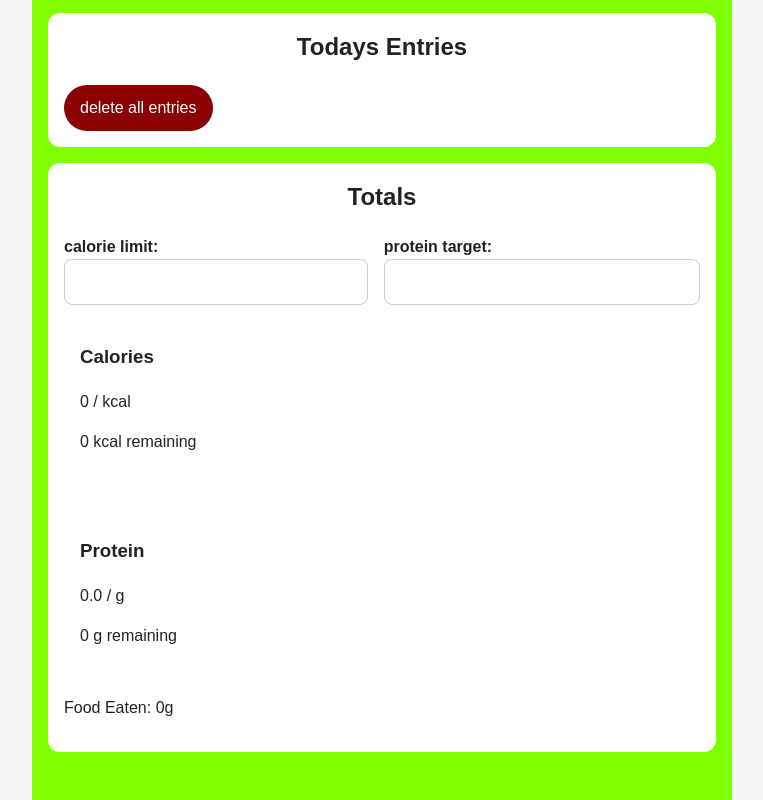
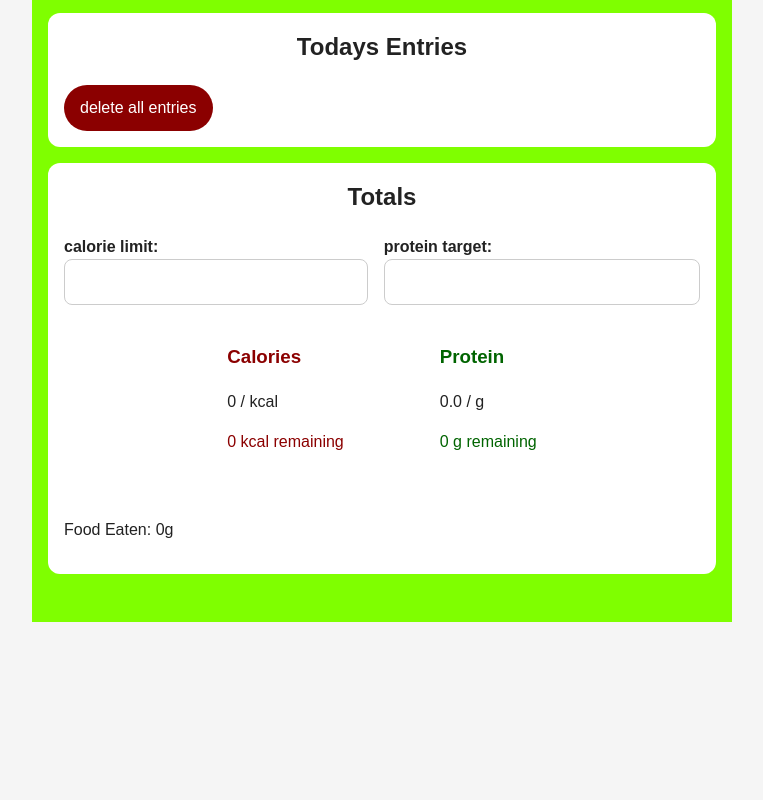
Before and after one commit to GrowYourOwnFreedom/protein-tracker, a React (Vite) app: page / in a window 1280 px wide. Shown: the part 783-1583 px from the top of the page, without its empty margins (258-1021 px from the left). After the commit the page ends 1405 px from the top, so only its background shows below. Built offline with nearby package versions, Linux system fonts and the light colour scheme.

Commit message:
added warning and success colours to target cards

```diff
--- a/src/App.css
+++ b/src/App.css
@@ -93,14 +93,24 @@ button:hover {
 .error {
     color: darkred;
 }
-.add-ingredient-inputs-container{
+.add-ingredient-inputs-container {
     display: flex;
     gap: 1rem;
     justify-content: center;
 }
-.limit-target{
+.limit-target {
     display: flex;
     gap: 1rem;
     justify-content: center;
-
 }
+.target-card-container {
+    display: flex;
+    gap: 4rem;
+    justify-content: center;
+}
+.target-warning {
+    color: darkred;
+}
+.target-success {
+    color: darkgreen;
+}
--- a/src/TargetCard.jsx
+++ b/src/TargetCard.jsx
@@ -1,12 +1,32 @@
-function TargetCard({ title, current, target, unit }) {
+function TargetCard({ title, current, target, unit, type }) {
     const remaining = target - current
+    let statusText = `${remaining} ${unit} remaining`;
+    if (remaining < 0) {
+        statusText = `${Math.abs(remaining)} ${unit} over ${type}`;
+    }
+    if (
+        (remaining > 0 && type === "limit") ||
+        (remaining <= 0 && type === "goal")
+    )
+        return (
+            <section>
+                <h3 className="target-success">{title}</h3>
+                <p>
+                    {current} / {target} {unit}
+                </p>
+                <p className="target-success">{statusText}</p>
+            </section>
+        );
+
     return (
         <section>
-            <h3>{title}</h3>
-            <p>{current} / {target} {unit}</p>
-            <p>{remaining} {unit} remaining</p>
+            <h3 className="target-warning">{title}</h3>
+            <p>
+                {current} / {target} {unit}
+            </p>
+            <p className="target-warning">{statusText}</p>
         </section>
-    )
+    );
 }
 
-export default TargetCard
+export default TargetCard;
--- a/src/TotalsPanel.jsx
+++ b/src/TotalsPanel.jsx
@@ -39,18 +39,22 @@ function TotalsPanel({
                     />
                 </label>
             </div>
+            <div className="target-card-container">
                 <TargetCard
                     title={"Calories"}
                     current={calories.toFixed(0)}
                     target={calorieLimit}
                     unit={"kcal"}
+                    type={"limit"}
                 />
                 <TargetCard
                     title={"Protein"}
                     current={protein.toFixed(1)}
                     target={proteinTarget}
                     unit={"g"}
+                    type={"goal"}
                 />
+            </div>
             <p>Food Eaten: {weight.toFixed(0)}g</p>
         </section>
     );
```
Lines whose indentation alone changed are shown as unchanged.
